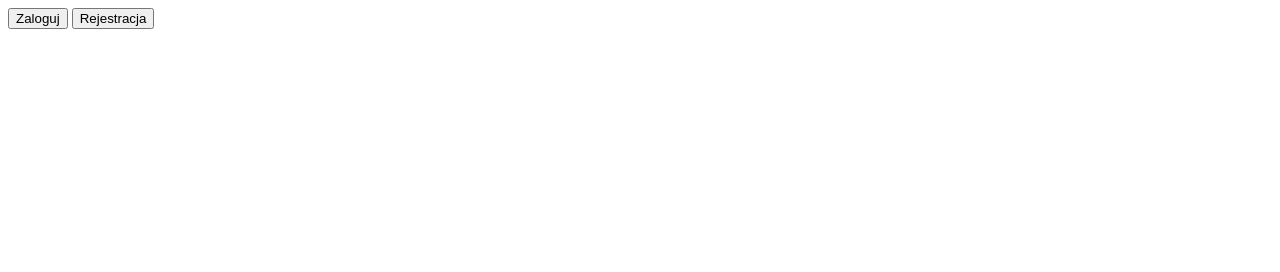
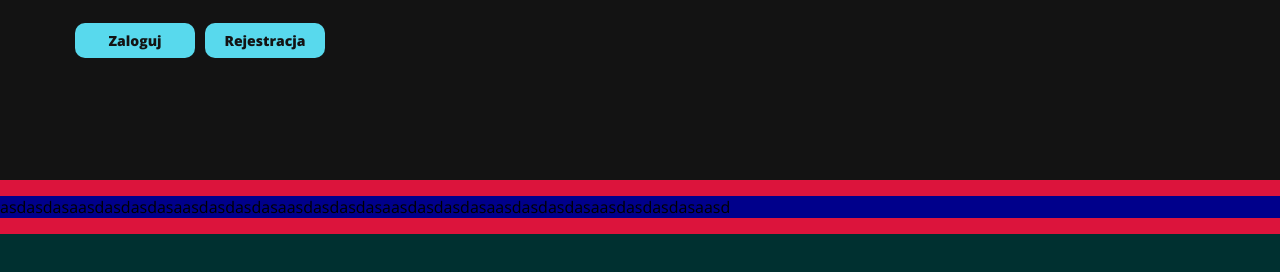
Before and after one commit to InsaneSuperSand/Gallery_task, a plain HTML site: page index.html in a window 1280 px wide. Drawn offline with nearby package versions, Linux system fonts and the light colour scheme.

Commit message:
composing front page

```diff
--- a/index.html
+++ b/index.html
@@ -6,30 +6,45 @@
     <meta http-equiv="X-UA-Compatible" content="IE=edge">
     <meta name="viewport" content="width=device-width, initial-scale=1.0">
     <title>Document</title>
+    <link rel="preconnect" href="https://fonts.googleapis.com">
+    <link rel="preconnect" href="https://fonts.gstatic.com" crossorigin>
+    <link href="https://fonts.googleapis.com/css2?family=Open+Sans:wght@300;400;800&display=swap" rel="stylesheet">
     <link rel="stylesheet" href="style.css">
 
 </head>
 
 <body>
-    <div class="site">
-        <div class="header">
-            <div class="container">
-                <div class="login-panel">
-                    <button class="login-panel-button">Zaloguj</button>
-                    <button class="login-panel-button">Rejestracja</button>
-                    </button>
+    <div class="unlogged-site">
+        <div class="unlogged-header">
+            <div class="unlogged-login-panel">
+                <button class="unlogged-login-panel-button">Zaloguj</button>
+                <button class="unlogged-login-panel-button">Rejestracja</button>
+                </button>
+            </div>
+        </div>
+        <div class="unlogged-main-decoration">
+            <div class="unlogged-main-decoration-breakpoint"></div>
+            <div class="unlogged-main-decoration-image">
+                <div class="unlogged-main-decoration-image-container">
+                    <p>asdasdasaasdasdasdasaasdasdasdasaasdasdasdasaasdasdasdasaasdasdasdasaasdasdasdasaasd</p>
+
+                    <!-- <img src="img/unlogged-main-photo.jpg">-->
                 </div>
             </div>
-        </div>
+            <div class="unlogged-main-decoration-text">
+                <div class="unlogged-main-decoration-image-container">
+
+                </div>
+
+            </div>
 
 
 
 
-
-    </div>
+        </div>
 
 
-    <script src="script.js"></script>
+        <script src="script.js"></script>
 </body>
 
 </html>
--- a/style.css
+++ b/style.css
@@ -0,0 +1,81 @@
+html,
+body {
+  margin: 0;
+  font-family: "Open Sans", sans-serif;
+  background-color: rgb(19, 19, 19);
+}
+
+button {
+  font-family: "Open Sans", sans-serif;
+  font-weight: 800;
+  color: rgb(19, 19, 19);
+  font-size: 14px;
+}
+
+img {
+  width: 100%;
+  height: 100%;
+}
+
+/* LOGIN PANEL */
+
+.unlogged-header {
+  /*background-color: blue;*/
+  display: flex;
+  align-items: center;
+  flex-direction: row;
+  width: 100%;
+  height: 80px;
+}
+
+.unlogged-login-panel {
+  /*background-color: burlywood;*/
+  display: flex;
+  justify-content: center;
+  align-items: center;
+  width: 400px;
+  height: 50px;
+}
+
+.unlogged-login-panel-button {
+  width: 120px;
+  height: 35px;
+  margin: 5px;
+  border: none;
+  border-radius: 10px;
+  background-color: #58d9ed;
+}
+/* END LOGIN PANEL */
+
+/* MAIN DECORATION */
+
+.unlogged-main-decoration {
+  background-color: rgb(0, 48, 48);
+  height: 900px;
+
+  display: flex;
+  flex-direction: column;
+  margin-top: 100px;
+}
+
+/*.unlogged-main-decoration-breakpoint {
+  width: 100%;
+  height: 200px;
+}
+*/
+
+.unlogged-main-decoration-image {
+  order: 1;
+
+  background-color: crimson;
+}
+.unlogged-main-decoration-image-container {
+  background-color: darkblue;
+}
+
+.unlogged-main-decoration-text {
+  order: 2;
+
+  background-color: rgb(78, 100, 0);
+  width: 100%;
+}
```
Also changed, not shown: 1 other file.
